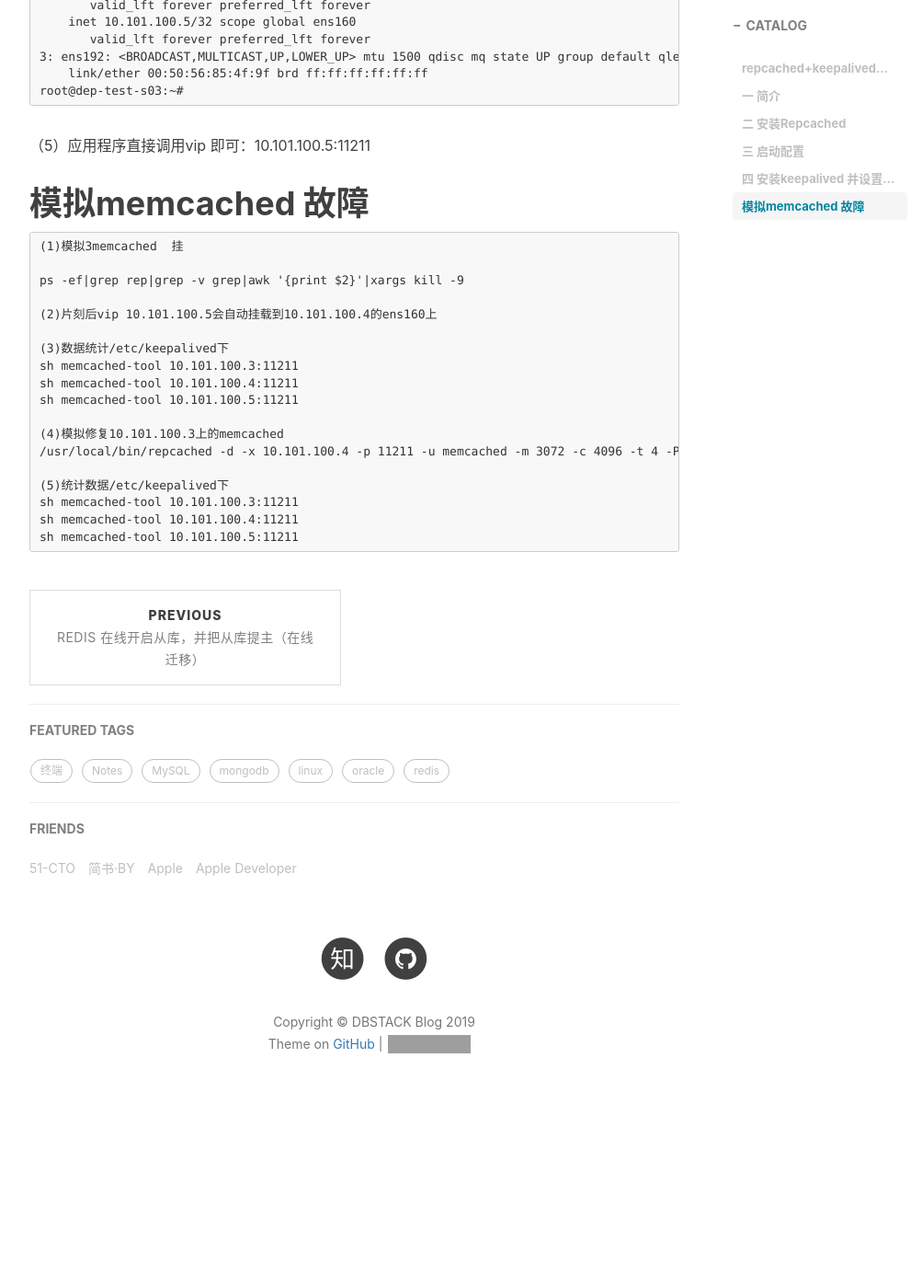
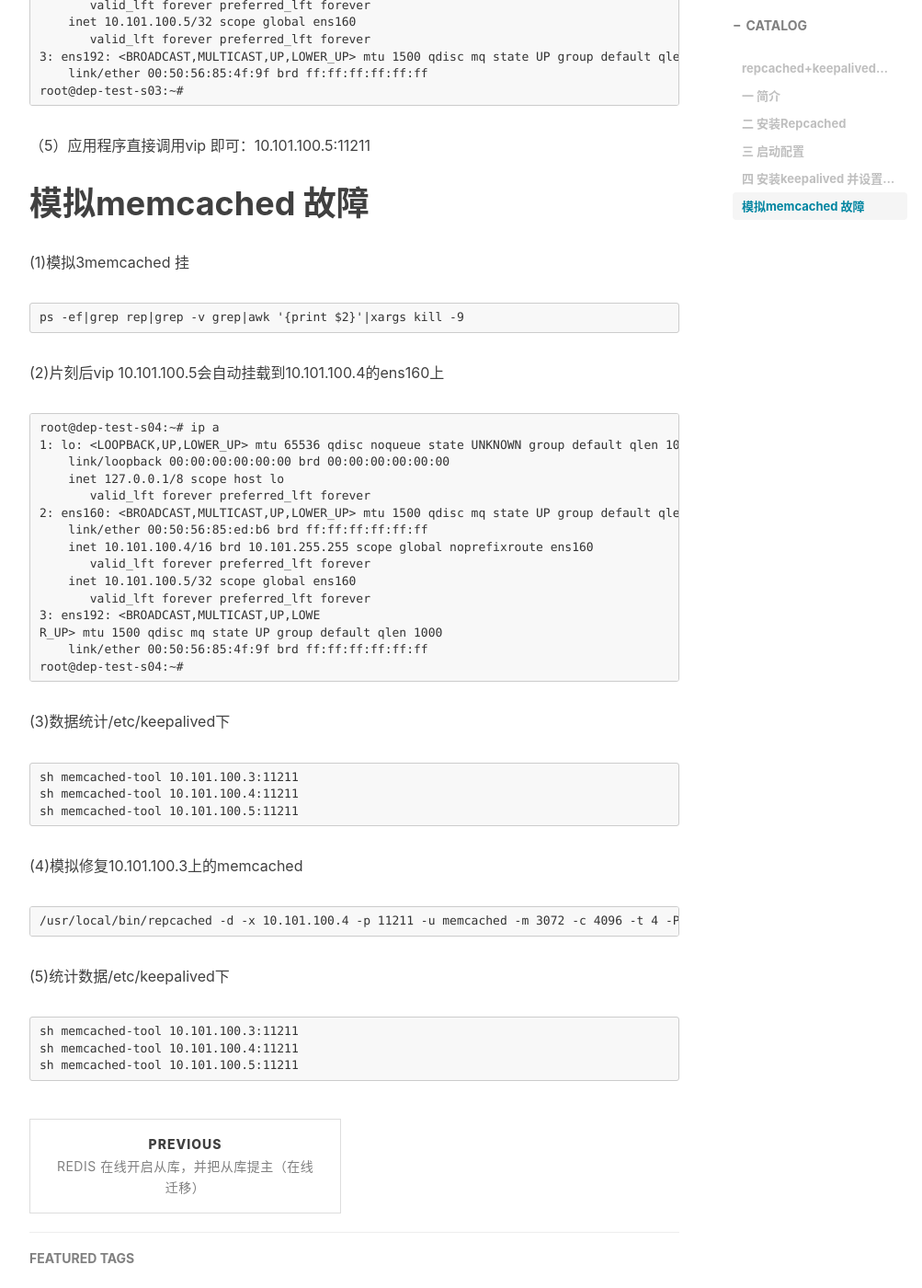
Before and after one commit to weiyanwei412/weiyanwei412.github.io, a Jekyll site: the page built from _posts/2019-07-17-repcached+keepalived的高可用memcached集群.md, in a window 1280 px wide and 1400 px high, scrolled down 6526 px. Shown: the whole window at 92% size, without its empty margins (233-1236 px from the left). Built offline with Jekyll 4.4.1, drawn with Linux system fonts in a browser that asks for light colours; nearby versions of some CDN libraries; comment, search, counter and statistics services are not loaded; before the commit the page ends 7765 px from its top, so only the background shows below that; grey boxes are pictures that could not be loaded.

Commit message:
Update 2019-07-17-repcached+keepalived的高可用memcached集群.md

````diff
--- a/_posts/2019-07-17-repcached+keepalived的高可用memcached集群.md
+++ b/_posts/2019-07-17-repcached+keepalived的高可用memcached集群.md
@@ -264,23 +264,42 @@ root@dep-test-s03:~#
 ```
 （5）应用程序直接调用vip 即可：10.101.100.5:11211
 # 模拟memcached 故障
+
+(1)模拟3memcached  挂
 ```
-(1)模拟3memcached  挂
-
 ps -ef|grep rep|grep -v grep|awk '{print $2}'|xargs kill -9
-
+```
 (2)片刻后vip 10.101.100.5会自动挂载到10.101.100.4的ens160上
-
+```
+root@dep-test-s04:~# ip a
+1: lo: <LOOPBACK,UP,LOWER_UP> mtu 65536 qdisc noqueue state UNKNOWN group default qlen 1000
+    link/loopback 00:00:00:00:00:00 brd 00:00:00:00:00:00
+    inet 127.0.0.1/8 scope host lo
+       valid_lft forever preferred_lft forever
+2: ens160: <BROADCAST,MULTICAST,UP,LOWER_UP> mtu 1500 qdisc mq state UP group default qlen 1000
+    link/ether 00:50:56:85:ed:b6 brd ff:ff:ff:ff:ff:ff
+    inet 10.101.100.4/16 brd 10.101.255.255 scope global noprefixroute ens160
+       valid_lft forever preferred_lft forever
+    inet 10.101.100.5/32 scope global ens160
+       valid_lft forever preferred_lft forever
+3: ens192: <BROADCAST,MULTICAST,UP,LOWE
+R_UP> mtu 1500 qdisc mq state UP group default qlen 1000
+    link/ether 00:50:56:85:4f:9f brd ff:ff:ff:ff:ff:ff
+root@dep-test-s04:~#
+```
 (3)数据统计/etc/keepalived下
-sh memcached-tool 10.101.100.3:11211
-sh memcached-tool 10.101.100.4:11211
-sh memcached-tool 10.101.100.5:11211
-
-(4)模拟修复10.101.100.3上的memcached
-/usr/local/bin/repcached -d -x 10.101.100.4 -p 11211 -u memcached -m 3072 -c 4096 -t 4 -P /var/run/memcached/memcached.pid -v >> /tmp/memcached.log 2>&1
-
-(5)统计数据/etc/keepalived下
+```
 sh memcached-tool 10.101.100.3:11211
 sh memcached-tool 10.101.100.4:11211
 sh memcached-tool 10.101.100.5:11211
 ```
+(4)模拟修复10.101.100.3上的memcached
+```
+/usr/local/bin/repcached -d -x 10.101.100.4 -p 11211 -u memcached -m 3072 -c 4096 -t 4 -P /var/run/memcached/memcached.pid -v >> /tmp/memcached.log 2>&1
+```
+(5)统计数据/etc/keepalived下
+```
+sh memcached-tool 10.101.100.3:11211
+sh memcached-tool 10.101.100.4:11211
+sh memcached-tool 10.101.100.5:11211
+```
````
